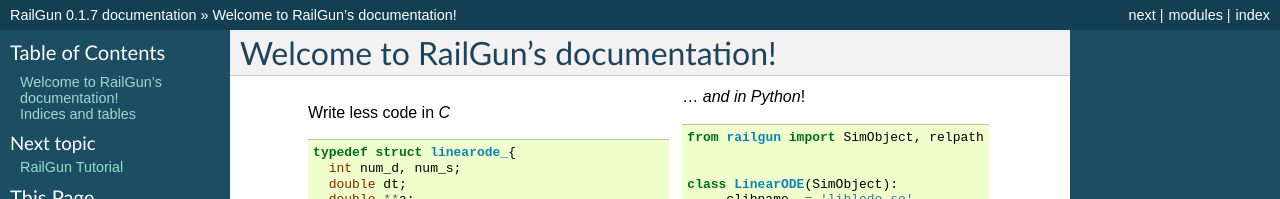
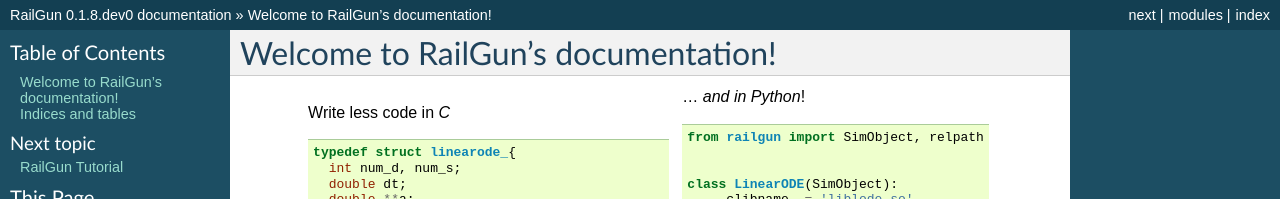
Before and after one commit to tkf/railgun, a Sphinx documentation site: the page built from doc/source/index.rst, in a window 1280 px wide and 900 px high. Shown: the top 199 px of the window. Built offline with Sphinx 7.4.7, drawn with Linux system fonts in a browser that asks for light colours; formulas are drawn with MathJax 3; some of the changed text lies outside the part shown.

Commit message:
Bump to 0.1.8.dev0

```diff
--- a/doc/source/conf.py
+++ b/doc/source/conf.py
@@ -51,9 +51,9 @@
 # built documents.
 #
 # The short X.Y version.
-version = '0.1.7'
+version = '0.1.8'
 # The full version, including alpha/beta/rc tags.
-release = '0.1.7'
+release = '0.1.8.dev0'
 
 # The language for content autogenerated by Sphinx. Refer to documentation
 # for a list of supported languages.
--- a/railgun/__init__.py
+++ b/railgun/__init__.py
@@ -77,7 +77,7 @@
 # [[[end]]]
 
 __author__  = "Takafumi Arakaki"
-__version__ = "0.1.7"
+__version__ = "0.1.8.dev0"
 __license__ = "MIT License"
 
 import os
```
